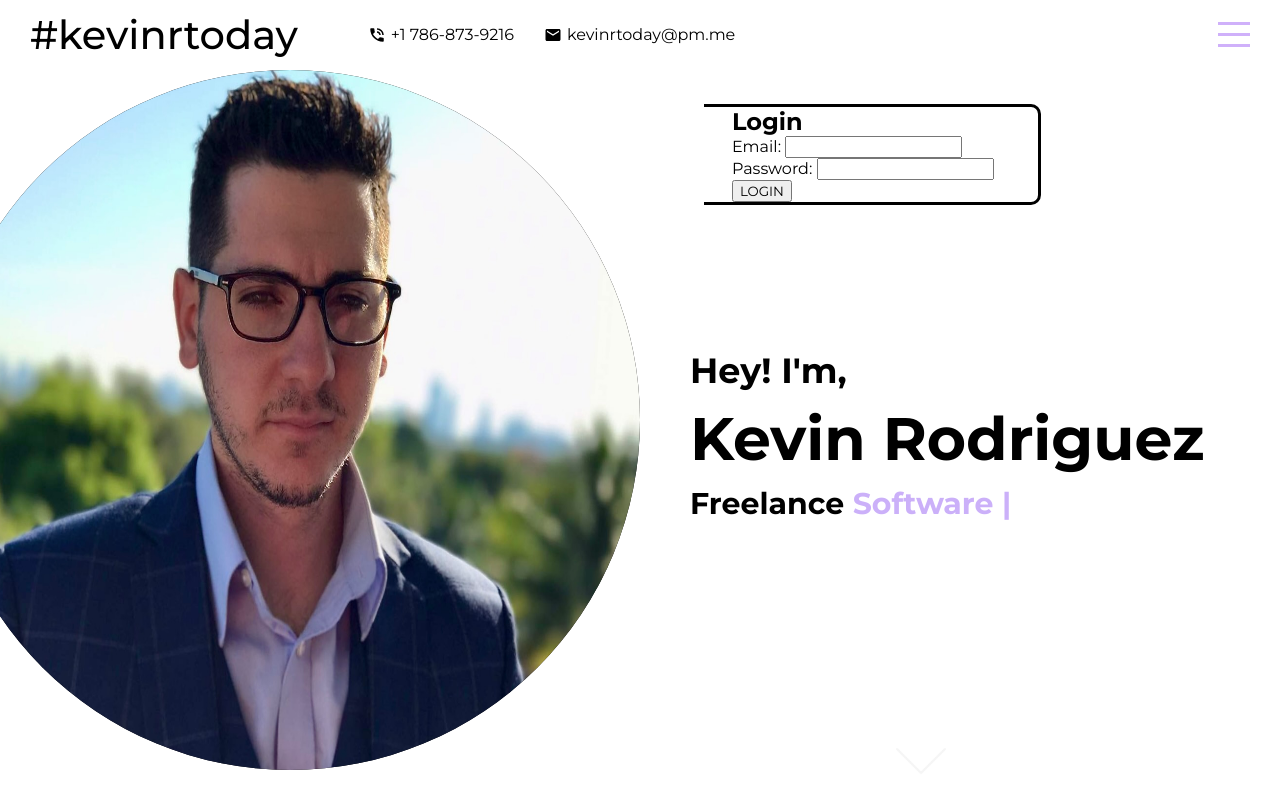
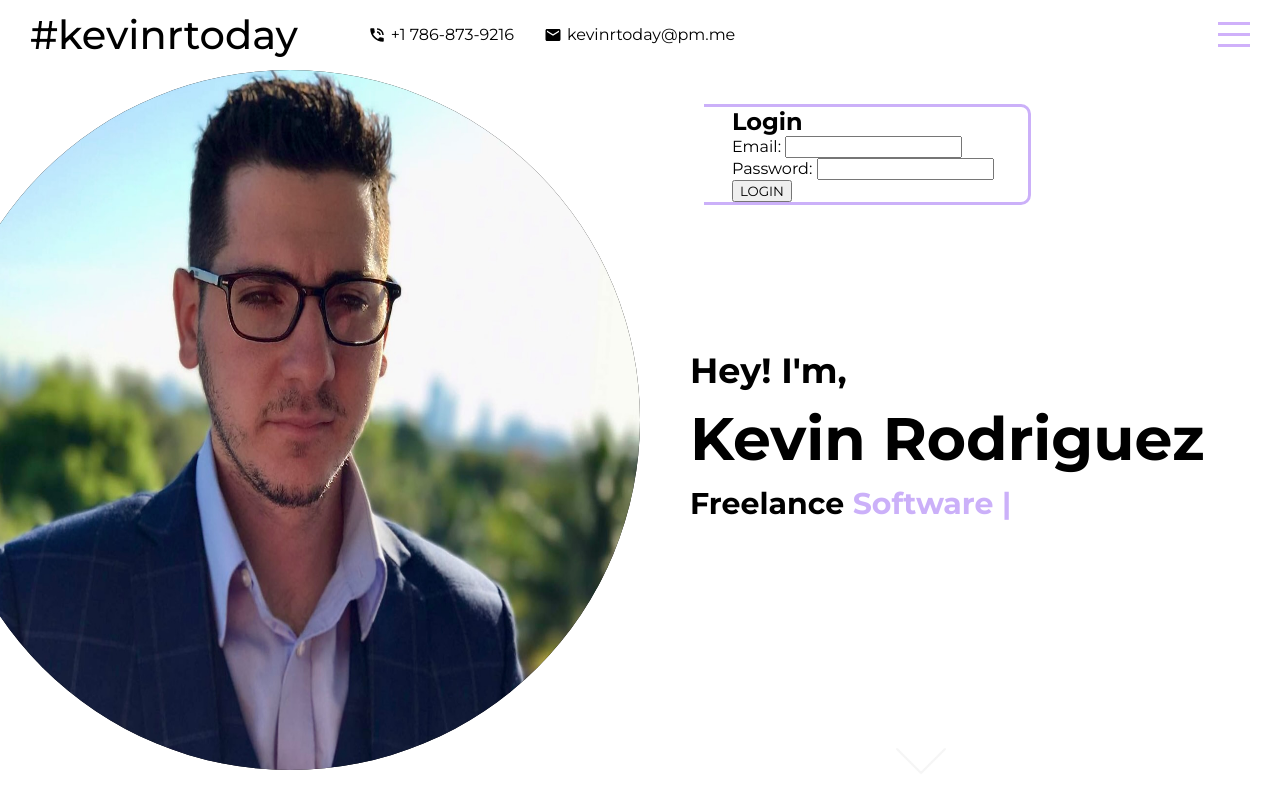
Before and after one commit to kevinrtoday/Portfolio-Page, a React (Create React App) app: page /admin in a window 1280 px wide. Built offline with nearby package versions, Linux system fonts and the light colour scheme.

Commit message:
update to vanish function

```diff
--- a/src/components/admin/Admin.js
+++ b/src/components/admin/Admin.js
@@ -47,7 +47,7 @@ function Admin() {
         <div className="welcome">
           <h2> Welcome, Admin</h2>
           <button onClick={Logout}> Logout</button>
-          <button onClick={Vanish}> Hide</button>
+          {/* <button onClick={Vanish}> Hide</button> */}
         </div>
       ) : (
         <LoginForm Login={Login} error={error} />
--- a/src/components/admin/admin.scss
+++ b/src/components/admin/admin.scss
@@ -12,11 +12,10 @@
   left: 55%;
   top: 1%;
   align-items: center;
-  // background-color: $mainColor;
   color: black;
-  border-radius: 10px;
   width: 40%;
   height: 30%;
+  outline-color: #a5fcf5;
 }
 
 .welcome {
@@ -32,9 +31,8 @@
   display: flex;
   margin-right: 38%;
   top: 40%;
-  border-color: black;
+  border-color: $mainColor;
   border-style: solid;
   border-radius: 10px;
-  width: 350px;
-  outline-color: #a5fcf5;
+  width: 330px;
 }
```
